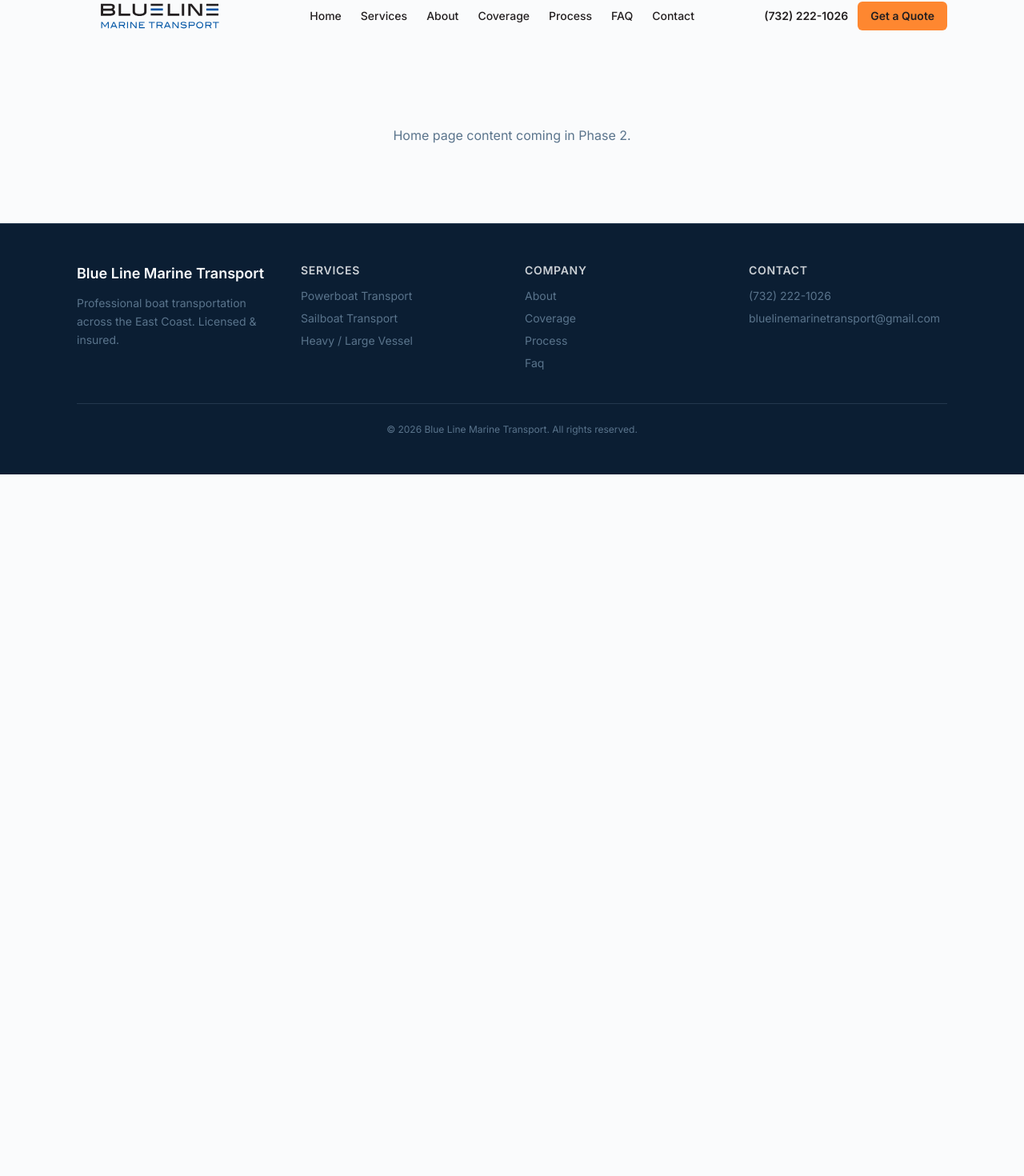
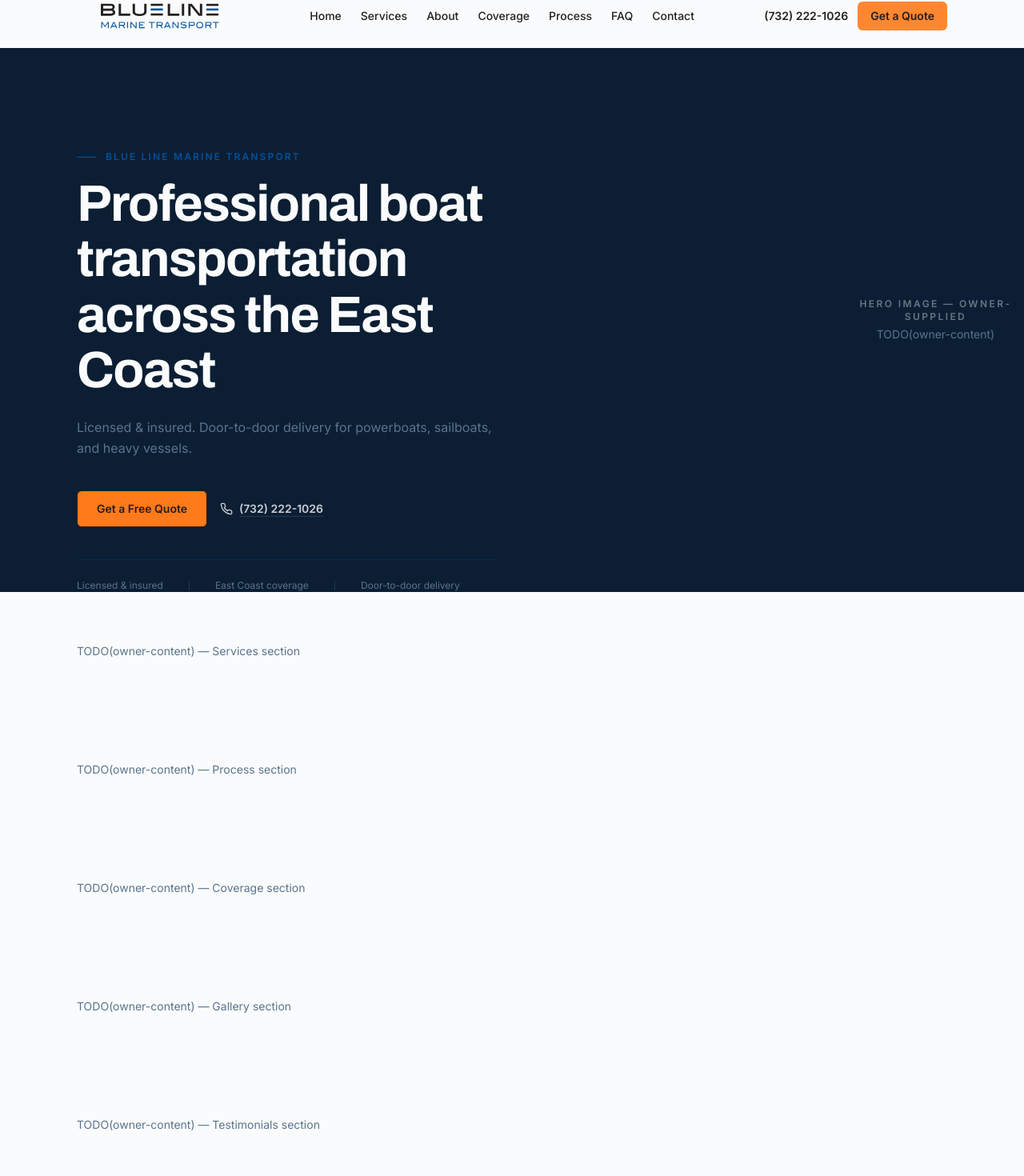
Before and after one commit to kiermurrdev/blue-line-website, a Next.js app: page / in a window 1280 px wide. Shown: the part 21-1491 px from the top of the page at 80% size. Before the commit the page ends 800 px from the top, so only its background shows below. Built offline with nearby package versions, Linux system fonts and the light colour scheme.

Commit message:
feat: implement home shell with Hero & TrustBar sections (Issue #6)

```diff
--- a/src/app/page.tsx
+++ b/src/app/page.tsx
@@ -1,12 +1,68 @@
-/**
- * Home page — empty shell for Phase 0.
- * Section composition begins in Phase 2.
- */
+/** Home — composed of approved section order with typed placeholder slots. */
+
+import { Hero } from "@/components/sections/Hero";
+import { TrustBar } from "@/components/sections/TrustBar";
+// Owner-confirmed stats (CONTENT_MODEL §3): render only confirmed values
+const CONFIRMED_STATS: { numeral: string | number; label: string }[] = [];
+
 export default function HomePage() {
   return (
-    <div className="mx-auto max-w-container-xl px-4 py-16 md:px-8 md:py-24">
-      {/* Placeholder — sections to be added in Phase 2 */}
-      <p className="text-center text-steel">Home page content coming in Phase 2.</p>
-    </div>
+    <>
+      {/* Section 1 — Hero */}
+      <Hero />
+
+      {/* Section 2 — TrustBar (hidden when no stats confirmed) */}
+      <TrustBar stats={CONFIRMED_STATS} />
+
+      {/* ─── Placeholder slots for future sections ─── */}
+      {/* Section 3: Services */}
+      <section className="bg-surface-section" aria-label="Services — TODO">
+        <div className="mx-auto max-w-[72rem] px-4 py-16 sm:px-6 lg:px-8">
+          <p className="text-sm text-steel">TODO(owner-content) — Services section</p>
+        </div>
+      </section>
+
+      {/* Section 4: Process */}
+      <section className="bg-surface-section-alt" aria-label="Process — TODO">
+        <div className="mx-auto max-w-[72rem] px-4 py-16 sm:px-6 lg:px-8">
+          <p className="text-sm text-steel">TODO(owner-content) — Process section</p>
+        </div>
+      </section>
+
+      {/* Section 5: Coverage */}
+      <section className="bg-surface-section" aria-label="Coverage — TODO">
+        <div className="mx-auto max-w-[72rem] px-4 py-16 sm:px-6 lg:px-8">
+          <p className="text-sm text-steel">TODO(owner-content) — Coverage section</p>
+        </div>
+      </section>
+
+      {/* Section 6: Gallery */}
+      <section className="bg-surface-section-alt" aria-label="Gallery — TODO">
+        <div className="mx-auto max-w-[72rem] px-4 py-16 sm:px-6 lg:px-8">
+          <p className="text-sm text-steel">TODO(owner-content) — Gallery section</p>
+        </div>
+      </section>
+
+      {/* Section 7: Testimonials */}
+      <section className="bg-surface-section" aria-label="Testimonials — TODO">
+        <div className="mx-auto max-w-[72rem] px-4 py-16 sm:px-6 lg:px-8">
+          <p className="text-sm text-steel">TODO(owner-content) — Testimonials section</p>
+        </div>
+      </section>
+
+      {/* Section 8: FAQ */}
+      <section className="bg-surface-section-alt" aria-label="FAQ — TODO">
+        <div className="mx-auto max-w-[72rem] px-4 py-16 sm:px-6 lg:px-8">
+          <p className="text-sm text-steel">TODO(owner-content) — FAQ section</p>
+        </div>
+      </section>
+
+      {/* Section 9: CTA */}
+      <section className="bg-surface-section" aria-label="Call to action — TODO">
+        <div className="mx-auto max-w-[72rem] px-4 py-16 sm:px-6 lg:px-8">
+          <p className="text-sm text-steel">TODO(owner-content) — CTA section</p>
+        </div>
+      </section>
+    </>
   );
 }
--- /dev/null
+++ b/src/components/sections/Hero.tsx
@@ -0,0 +1,114 @@
+/** Hero — full-bleed navy scrim, value prop, dual CTAs, trust strip. */
+
+import Link from "next/link";
+import { cn, stripPhoneDigits } from "@/lib/utils";
+import { Container } from "../ui/Container";
+import { PrimaryLink } from "../ui/Button";
+import { getSite } from "@/lib/content";
+
+const site = getSite();
+
+/** Placeholder image treatment: large geometric block with subtle grid pattern. */
+function PlaceholderImage() {
+  return (
+    <div className="absolute inset-0 flex items-center justify-center bg-navy/95">
+      {/* Subtle grid — evokes engineering/blueprint without fake "real" imagery */}
+      <svg
+        aria-hidden="true"
+        className="h-full w-full opacity-[0.04]"
+        xmlns="http://www.w3.org/2000/svg"
+      >
+        <defs>
+          <pattern id="hero-grid" width="60" height="60" patternUnits="userSpaceOnUse">
+            <path d="M 60 0 L 0 0 0 60" fill="none" stroke="white" strokeWidth="1" />
+          </pattern>
+        </defs>
+        <rect width="100%" height="100%" fill="url(#hero-grid)" />
+      </svg>
+
+      {/* Center label */}
+      <div className="relative z-10 text-center">
+        <p className="text-xs font-semibold uppercase tracking-[0.2em] text-foam/40">
+          Hero image — owner-supplied
+        </p>
+        <p className="mt-1 text-sm text-steel">TODO(owner-content)</p>
+      </div>
+    </div>
+  );
+}
+
+interface HeroProps {
+  /** Override the default headline. */
+  title?: string;
+  /** Override the default subheadline. */
+  subtitle?: string;
+}
+
+export function Hero({
+  title = "Professional boat transportation across the East Coast",
+  subtitle = "Licensed & insured. Door-to-door delivery for powerboats, sailboats, and heavy vessels.",
+}: HeroProps) {
+  return (
+    <section className="relative bg-navy" aria-label="Hero">
+      {/* Full-bleed image area with navy scrim */}
+      <div className="relative h-[60vh] min-h-[480px] w-full md:h-[75vh] lg:h-[85vh]">
+        {/* Placeholder — TODO(owner-content) for real photo */}
+        <PlaceholderImage />
+
+        {/* Navy scrim overlay — ensures text contrast ≥ 4.5:1 regardless of image */}
+        <div className="absolute inset-0 bg-gradient-to-b from-navy/70 via-navy/80 to-navy" />
+
+        {/* Content */}
+        <Container className="relative z-10 flex h-full items-center">
+          <div className="max-w-[52ch] pt-16 md:pt-24 lg:pt-32">
+            {/* Eyebrow with blue-line rule */}
+            <p className="mb-4 flex items-center gap-3 text-xs font-semibold uppercase tracking-[0.18em] text-brand/90">
+              <span className="block h-[1px] w-6 bg-brand" />
+              Blue Line Marine Transport
+            </p>
+
+            {/* H1 — single on page, Archivo display */}
+            <h1
+              className="font-display text-[clamp(2.25rem,5vw,4rem)] font-bold leading-[1.08] tracking-tight text-foam"
+              style={{ fontFamily: "var(--font-display)" }}
+            >
+              {title}
+            </h1>
+
+            {/* Subheadline */}
+            <p className="mt-6 max-w-[52ch] text-base leading-relaxed text-steel">
+              {subtitle}
+            </p>
+
+            {/* CTAs — signal accent used once here (≤ 2 per viewport rule) */}
+            <div className="mt-10 flex flex-wrap items-center gap-4">
+              <PrimaryLink href="/contact">Get a Free Quote</PrimaryLink>
+
+              <a
+                href={`tel:${stripPhoneDigits(site.phone)}`}
+                className="inline-flex items-center gap-2 text-sm font-semibold text-foam/80 transition-colors hover:text-brand underline underline-offset-4 decoration-steel/30"
+              >
+                <svg width="16" height="16" viewBox="0 0 24 24" fill="none" stroke="currentColor" strokeWidth="2" strokeLinecap="round" strokeLinejoin="round" aria-hidden="true">
+                  <path d="M22 16.92v3a2 2 0 0 1-2.18 2 19.79 19.79 0 0 1-8.63-3.07 19.5 19.5 0 0 1-6-6A19.79 19.79 0 0 1 2.12 4.18 2 2 0 0 1 4.11 2h3a2 2 0 0 1 2 1.72c.127.96.361 1.903.7 2.81a2 2 0 0 1-.45 2.11L8.09 9.91a16 16 0 0 0 6 6l1.27-1.27a2 2 0 0 1 2.11-.45c.907.339 1.85.573 2.81.7A2 2 0 0 1 22 16.92z" />
+                </svg>
+                {site.phone}
+              </a>
+            </div>
+
+            {/* Trust strip — short, factual */}
+            <div className="mt-10 flex flex-wrap items-center gap-x-8 gap-y-2 border-t border-brand/20 pt-6">
+              <span className="text-xs text-steel">Licensed &amp; insured</span>
+              <span className="hidden h-3 w-[1px] bg-steel/30 sm:block" />
+              <span className="text-xs text-steel">East Coast coverage</span>
+              <span className="hidden h-3 w-[1px] bg-steel/30 sm:block" />
+              <span className="text-xs text-steel">Door-to-door delivery</span>
+            </div>
+          </div>
+        </Container>
+
+        {/* Bottom fade into next section */}
+        <div className="absolute bottom-0 left-0 right-0 h-24 bg-gradient-to-t from-surface-page to-transparent" />
+      </div>
+    </section>
+  );
+}
--- /dev/null
+++ b/src/components/sections/TrustBar.tsx
@@ -0,0 +1,26 @@
+/** TrustBar — dark band of owner-confirmed stats; hidden when none confirmed. */
+
+import { Container } from "../ui/Container";
+import { Stat } from "../ui/Badge";
+
+interface StatItem {
+  numeral: string | number;
+  label: string;
+}
+
+export function TrustBar({ stats }: { stats: StatItem[] }) {
+  // If no confirmed stats, render nothing — never fake
+  if (!stats.length) return null;
+
+  return (
+    <section className="bg-navy" aria-label="Company statistics">
+      <Container>
+        <div className="grid grid-cols-2 gap-x-8 gap-y-10 py-12 sm:grid-cols-3 md:gap-x-12 lg:py-16">
+          {stats.map((stat) => (
+            <Stat key={stat.label} numeral={stat.numeral} label={stat.label} />
+          ))}
+        </div>
+      </Container>
+    </section>
+  );
+}
```
